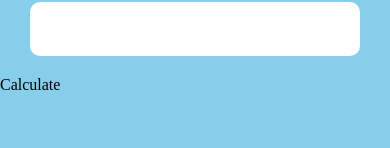
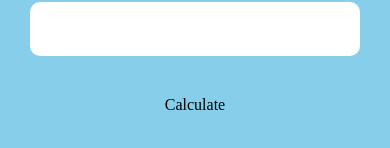
Before and after one commit to D-Coder135/DiscountCalcApp_React-Native, a React Native app: screen / in a window 390 px wide. Shown: the part 240-388 px from the top of the page. Built offline with nearby package versions, Linux system fonts and the light colour scheme.

Commit message:
add some properties for the bottomButton attribute

```diff
--- a/App.js
+++ b/App.js
@@ -42,6 +42,8 @@ const styles = StyleSheet.create({
     backgroundColor: 'white', padding: 15, marginTop: 20, marginBottom: 20, borderRadius: 10, outline: 'none', textAlign: 'center', fontSize: 20
   },
   bottomButton: {
-
+    justifyContent: 'center',
+    alignItems: 'center',
+    margin: 20,
   }
 });
```
